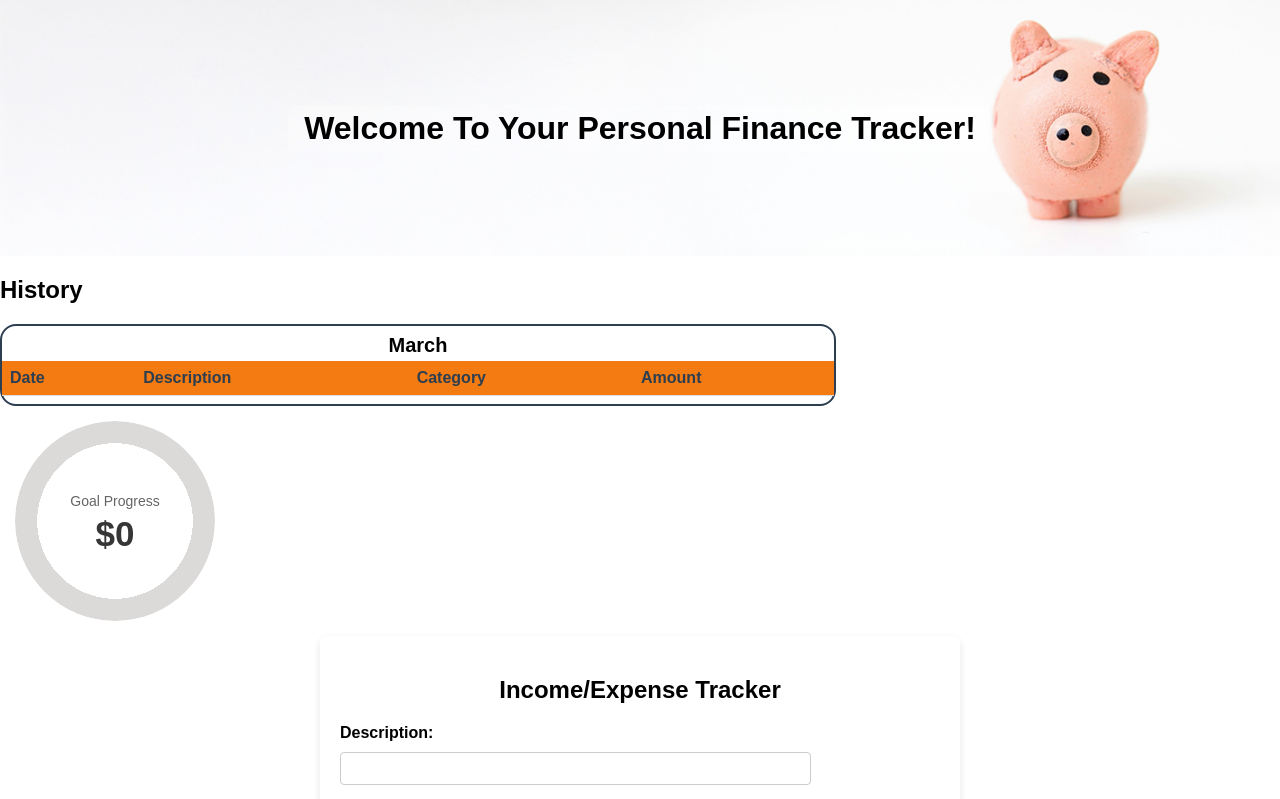
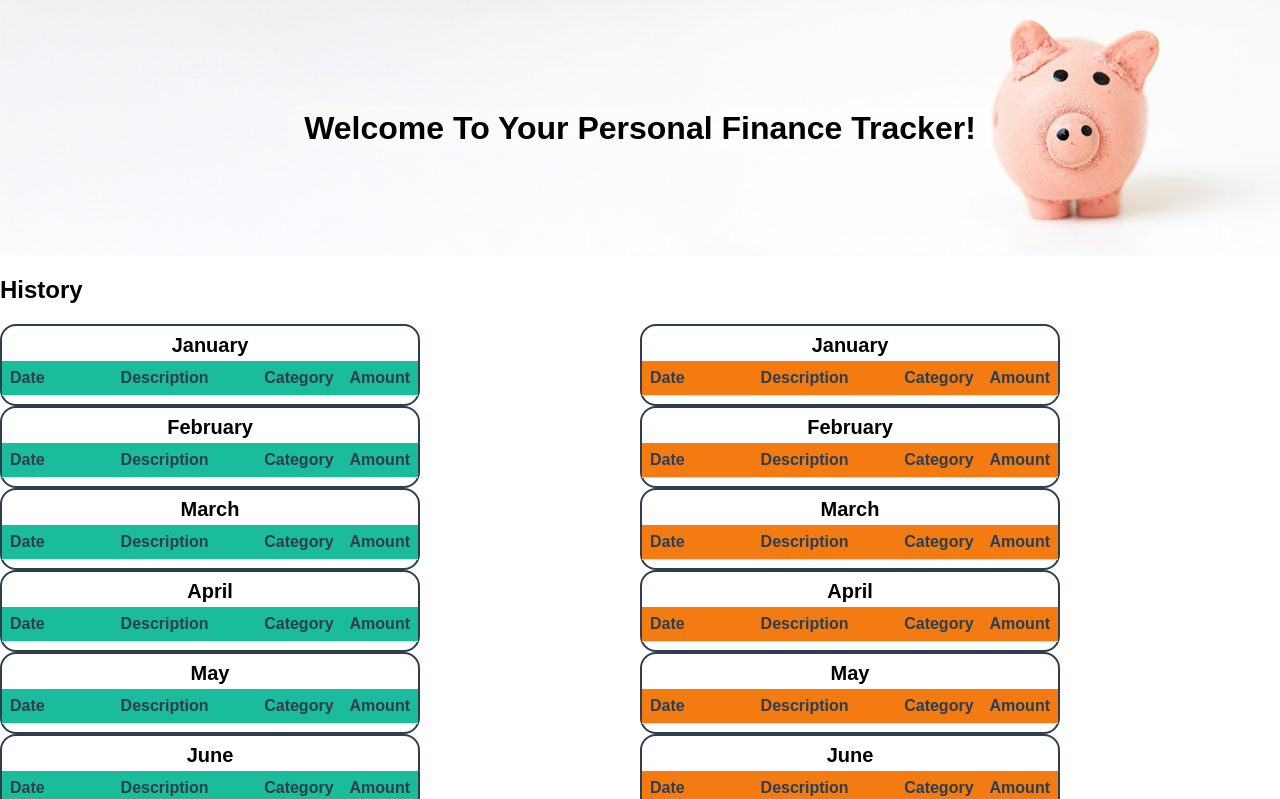
Before and after one commit to Larson04/PersonalFinanceTracker, a Svelte app: page / in a window 1280 px wide. Shown: the top 799 px of the page. Built offline with nearby package versions, Linux system fonts and the light colour scheme.

Commit message:
displays all tables for year

```diff
--- a/src/App.svelte
+++ b/src/App.svelte
@@ -3,6 +3,12 @@
   import TransactionTable from './lib/TransactionTable.svelte';
   import Hero from './lib/Hero.svelte';
   import GoalDisplay from './lib/GoalDisplay.svelte';
+  import { getLocalStorage } from './js/utils.js';
+
+  const months = ['January', 'February', 'March', 'April', 'May', 'June',
+  'July', 'August', 'September', 'October', 'November', 'December'];
+
+
 </script>
 
 <header id="header">
@@ -15,8 +21,18 @@
     <Hero />
   </div>
   <div class="main"></div>
+  <h2>History</h2>
   <div class="listings">
-    <TransactionTable />
+    <div class="income">
+      {#each  months as month}
+        <TransactionTable month={month} income_expense={'income'} />
+        {/each}
+    </div>
+    <div class="expense">
+      {#each  months as month}
+        <TransactionTable month={month} income_expense={'expense'} />
+        {/each}
+    </div>
   </div>
   <div>
     <GoalDisplay />
--- a/src/app.css
+++ b/src/app.css
@@ -6,3 +6,13 @@ html, body {
 body {
   font-family: sans-serif;
 }
+
+.listings{
+  display: flex;
+  flex-direction: row;
+  justify-content: center;
+}
+
+.income, .expense{
+  width: 50%;
+}
--- a/src/lib/TransactionTable.svelte
+++ b/src/lib/TransactionTable.svelte
@@ -2,9 +2,7 @@
     import TransactionEntry from "./TransactionEntry.svelte"
     import { getLocalStorage } from '../js/utils.js';
 
-    // let { month, income_expense} = $props();
-    let month = 'March';
-    let income_expense = 'expense';
+    let { month, income_expense} = $props();
 
 
     let entries = [];
@@ -12,13 +10,10 @@
     entries = getLocalStorage(income_expense);
 
     let sortedEntries = [...entries].sort((a, b) => new Date(b.date) - new Date(a.date));
+    let filteredEntries = sortedEntries.filter(entry => entry.month === month);
+</script>
 
 
-
-
-</script>
-
-<h2>History</h2>
 <div class="container">
     <table>
         <caption>{month}</caption>
@@ -31,7 +26,7 @@
             </tr>
         </thead>
         <tbody>
-            {#each sortedEntries as entry}
+            {#each filteredEntries as entry}
                 <TransactionEntry entry={entry} />
             {/each}
         </tbody>
```
